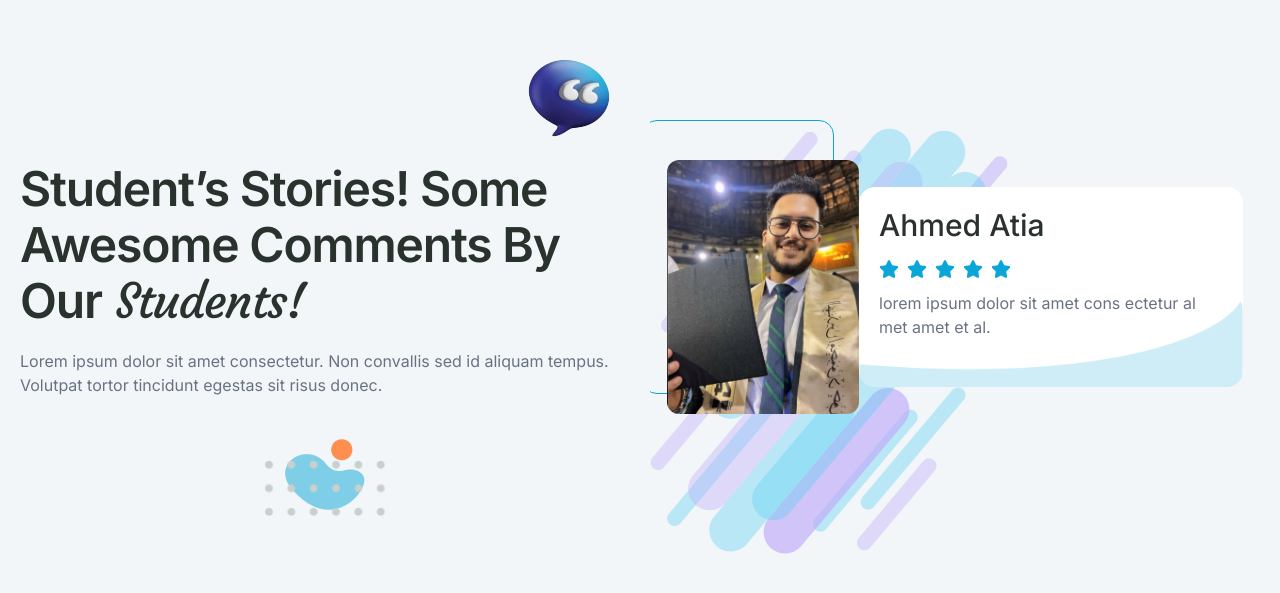
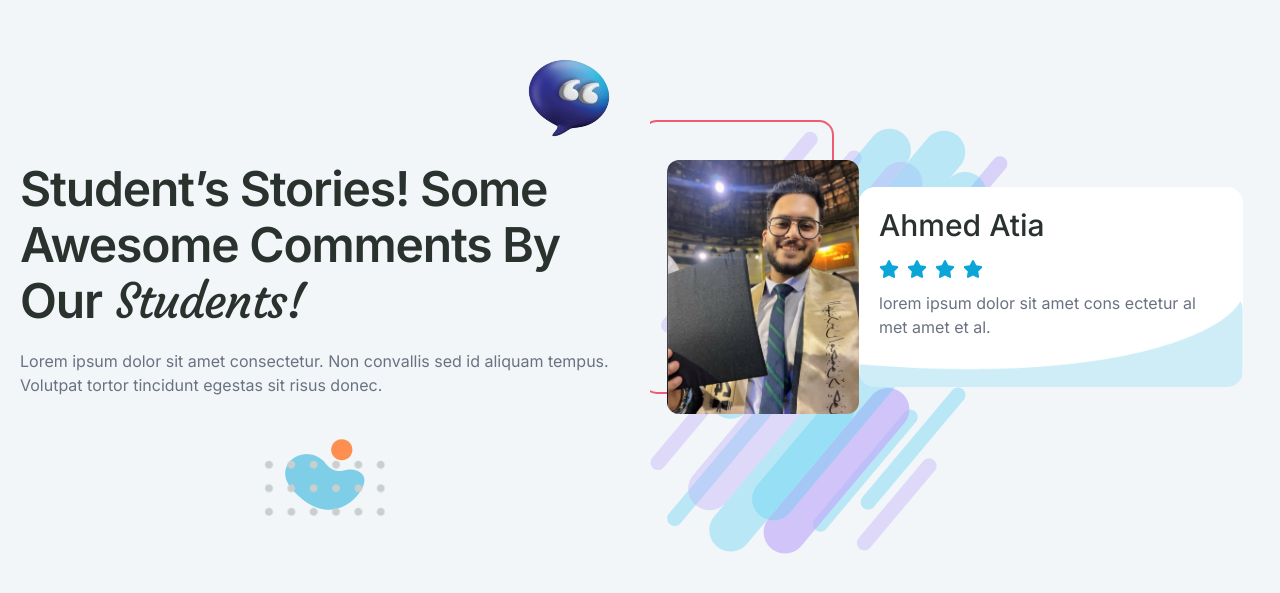
Before and after one commit to Ahmedatia99/CupCode, a React (Vite) app: page / in a window 1280 px wide. Shown: the part 3421-4014 px from the top of the page. Built offline with nearby package versions, Linux system fonts and the light colour scheme.

Commit message:
update some responsive

```diff
--- a/src/components/Comments.jsx
+++ b/src/components/Comments.jsx
@@ -2,7 +2,7 @@ import Swiping from "./Swiping";
 
 const Comments = () => {
   return (
-    <main className="max-sm:px-2 px-5 h-screen py-10 max-sm:py-5  flex justify-center bg-lighting overflow-hidden">
+    <main className="max-sm:px-2 px-5 h-screen py-10 max-sm:py-2  flex justify-center bg-lighting overflow-hidden">
       <div className="grid grid-cols-2 max-sm:grid-cols-1 gap-5 max-md:grid-cols-1 items-center container mx-auto h-full">
         {/*  */}
         <div className="flex flex-col justify-center relative w-full h-full">
--- a/src/components/Courses.tsx
+++ b/src/components/Courses.tsx
@@ -15,7 +15,7 @@ const Courses = () => {
     },
   };
   return (
-    <main className=" container mx-auto py-8 overflow-hidden">
+    <main className=" container mx-auto py-8 max-sm:py-2 overflow-hidden">
       <div className="  h-screen flex justify-center items-center relative max-sm:pl-14 max-sm:pr-10 ">
         <Swiper
           slidesPerView={3}
@@ -116,11 +116,11 @@ const Courses = () => {
           />
           <img
             src="/images/abstract/icon-book.webp"
-            className="absolute top-[5%] -z-50 left-12"
+            className="absolute top-[5%] max-sm:left-2 max-sm:top-5  -z-50 left-12"
           />
           <img
             src="/images/abstract/icon-paper-plan.webp"
-            className="absolute top-[55%] left-[10%] -z-50 rotate-6"
+            className="absolute top-[55%] left-[10%] max-sm:bottom-0 -z-50 rotate-6"
           />
         </div>
       </div>
--- a/src/components/Hero.jsx
+++ b/src/components/Hero.jsx
@@ -44,7 +44,7 @@ const Hero = () => {
           ))}
           <img
             src="/images/main-img.png"
-            className="aspect-auto relative left-0 bottom-0 3xl:top-0 lg:bottom-32 lg:w-80 w-96 3xl:scale-125 max-sm:-bottom-20 max-sm:left-0 max-sm:w-60 max-sm:scale-125 max-md:w-70 max-md:bottom-0"
+            className="aspect-auto relative left-0 bottom-0 3xl:top-0 lg:bottom-32 lg:w-80 w-96 3xl:scale-125 max-sm:-bottom-10 max-sm:left-0 max-sm:w-60 max-sm:scale-125 max-md:w-70 max-md:bottom-0"
           />
         </div>
       </div>
--- a/src/components/KnowUs.jsx
+++ b/src/components/KnowUs.jsx
@@ -3,22 +3,25 @@ import { FaCheck } from "react-icons/fa6";
 
 const KnowUs = () => {
   return (
-    <main className="px-5 w-screen h-screen container mx-auto pb-10 max-sm:px-2">
+    <main className="px-5 w-screen h-screen container mx-auto pb-10 max-sm:px-3">
       <div className="grid grid-cols-2 max-sm:grid-cols-1 max-md:grid-cols-1 gap-20 items-center h-full">
-        <div className="about-bg z-0 relative max-sm:order-2 max-md:order-2">
-          <div className="flex justify-center items-center gap-5 w-full h-full">
+        <div className="about-bg z-0 relative max-md:order-2 max-sm:hidden">
+          <div className="flex justify-center items-center gap-5 w-full h-full ">
             <img
               src="/images/hawara.jpg"
-              className=" aspect-auto w-[340px] max-sm:w-[200px] max-md:w-[200px] max-md:h-[280px] h-[480px] max-sm:h-auto rounded-2xl -rotate-12 shadow-2xl max-sm:relative max-sm:left-[40px]"
+              className=" aspect-auto w-[340px] max-sm:w-[200px] max-md:w-[200px] max-md:h-[280px] h-[480px] max-sm:h-auto rounded-2xl -rotate-12 shadow-2xl "
             />
             <img
               src="./images/about-2.jpg"
-              className="w-auto max-sm:w-[180px] max-md:w-[160px] h-auto rounded-2xl shadow-2xl relative bottom-[100px] right-[30px] max-sm:right-[20px] max-sm:-z-40"
+              className="w-auto max-md:w-[160px] h-auto rounded-2xl shadow-2xl relative bottom-25 right-[30px]"
             />
           </div>
-          <div className="flex justify-between item-center gap-10 absolute top-[50%] max-sm:top-[30%] max-md:top-[20%] max-md:left-[10%] -z-50">
+          <div className="flex justify-between item-center gap-10 absolute top-[50%] max-md:top-[20%] max-md:left-[10%] -z-50">
             <span>
-              <img src="./images/abstract/icon-paper-plan.webp" className="max-md:w-60"/>
+              <img
+                src="./images/abstract/icon-paper-plan.webp"
+                className="max-md:w-60"
+              />
             </span>
             <span>
               <img src="./images/abstract/icon-dotted-line.webp" />
@@ -53,12 +56,18 @@ const KnowUs = () => {
               </div>
             ))}
           </div>
-          <div className="swiping mt-20 max-sm:hidden max-md:hidden">
+          <div className="swiping mt-20 max-md:hidden">
             <img src="/images/abstract/dots-1.png" />
           </div>
+          <div className="max-sm:absolute top-[30%] md:hidden -z-100">
+            <img src="/images/abstract/icon-dotted-map-2.png" />
+          </div>
           <div>
-            <div className="absolute top-0 right-0 max-md:-right-10">
-              <img src="/images/abstract/vector-7.png" className="rotate-180 max-md:w-18 " />
+            <div className="absolute top-0 right-1 ">
+              <img
+                src="/images/abstract/vector-7.png"
+                className="rotate-180 max-md:w-18 "
+              />
             </div>
           </div>
         </div>
--- a/src/components/Swiping.tsx
+++ b/src/components/Swiping.tsx
@@ -1,7 +1,7 @@
 import { comments } from "../constants";
 import { FaStar } from "react-icons/fa6";
 import { Swiper, SwiperSlide } from "swiper/react";
-import { Pagination } from "swiper/modules";
+import { Pagination, Autoplay } from "swiper/modules";
 import "swiper/css";
 import "swiper/css/pagination";
 
@@ -11,11 +11,14 @@ const Swiping = () => {
       slidesPerView={1}
       spaceBetween={40}
       pagination={{
-        clickable: true,
-        renderBullet: (className) =>
-          `<span class="${className}"></span>`,
+        clickable: false,
+        renderBullet: (className) => `<span class="${className}"></span>`,
       }}
-      modules={[Pagination]}
+      autoplay={{
+        delay: 3500,
+        disableOnInteraction: false,
+      }}
+      modules={[Pagination, Autoplay]}
       className="mySwiper"
     >
       {comments.map((item) => (
@@ -27,7 +30,7 @@ const Swiping = () => {
             <img
               src={item.img}
               alt="comment"
-              className="w-48 h-auto rounded-xl mt-10 max-sm:mt-0"
+              className="w-48 h-auto rounded-xl mt-10 max-sm:mt-0 max-sm:w-34"
             />
           </div>
           <div className="bg-white h-50 max-sm:h-46 text-darkness max-w-sm relative rounded-2xl mt-10 max-sm:mt-0">
--- a/src/index.css
+++ b/src/index.css
@@ -135,7 +135,7 @@ main {
   width: 100%;
   height: calc(100% - 20px);
   content: "";
-  border: 1px solid #0aa6d7;
+  border: 2px solid var(--color-eclipse);
   border-radius: 15px;
   transition: all 500ms ease;
   z-index: -1;
```
